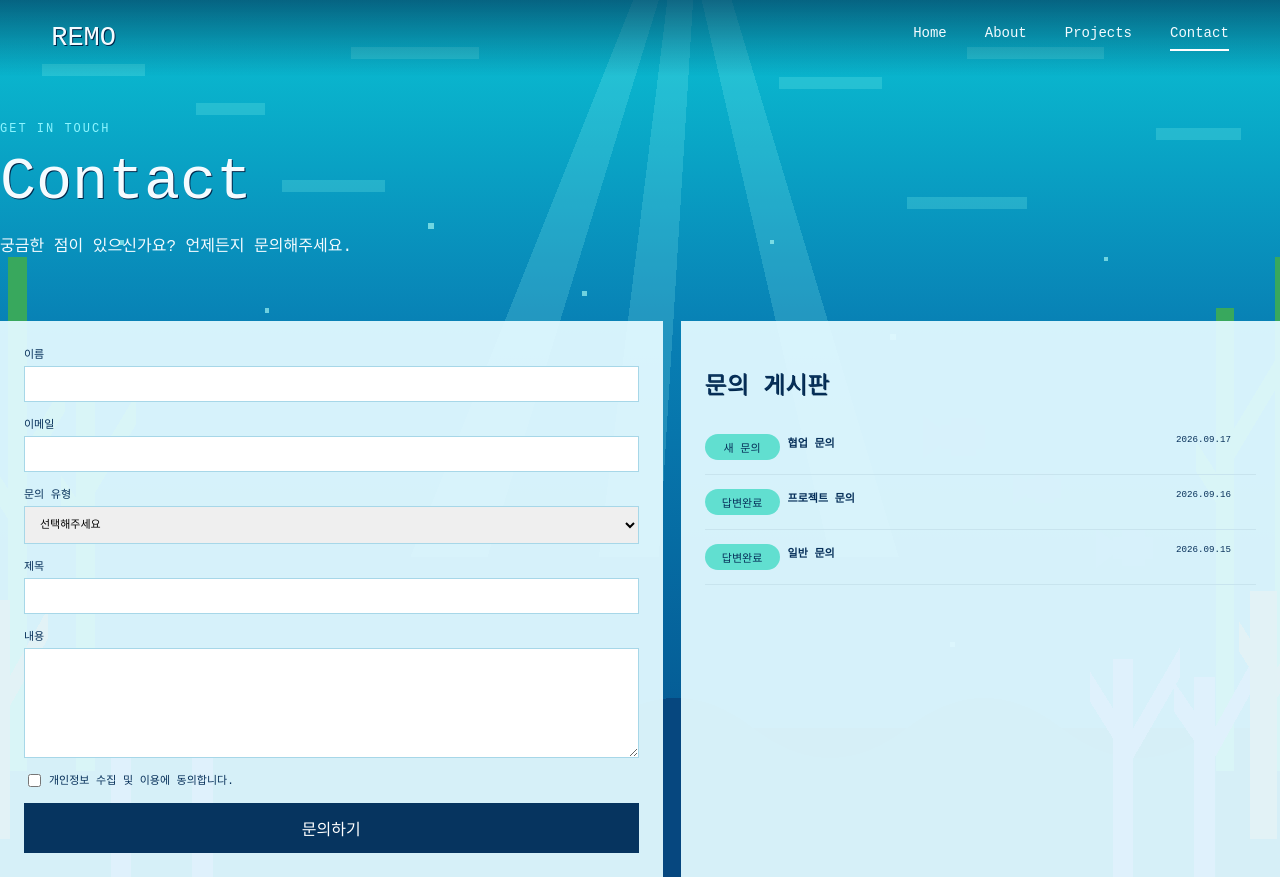
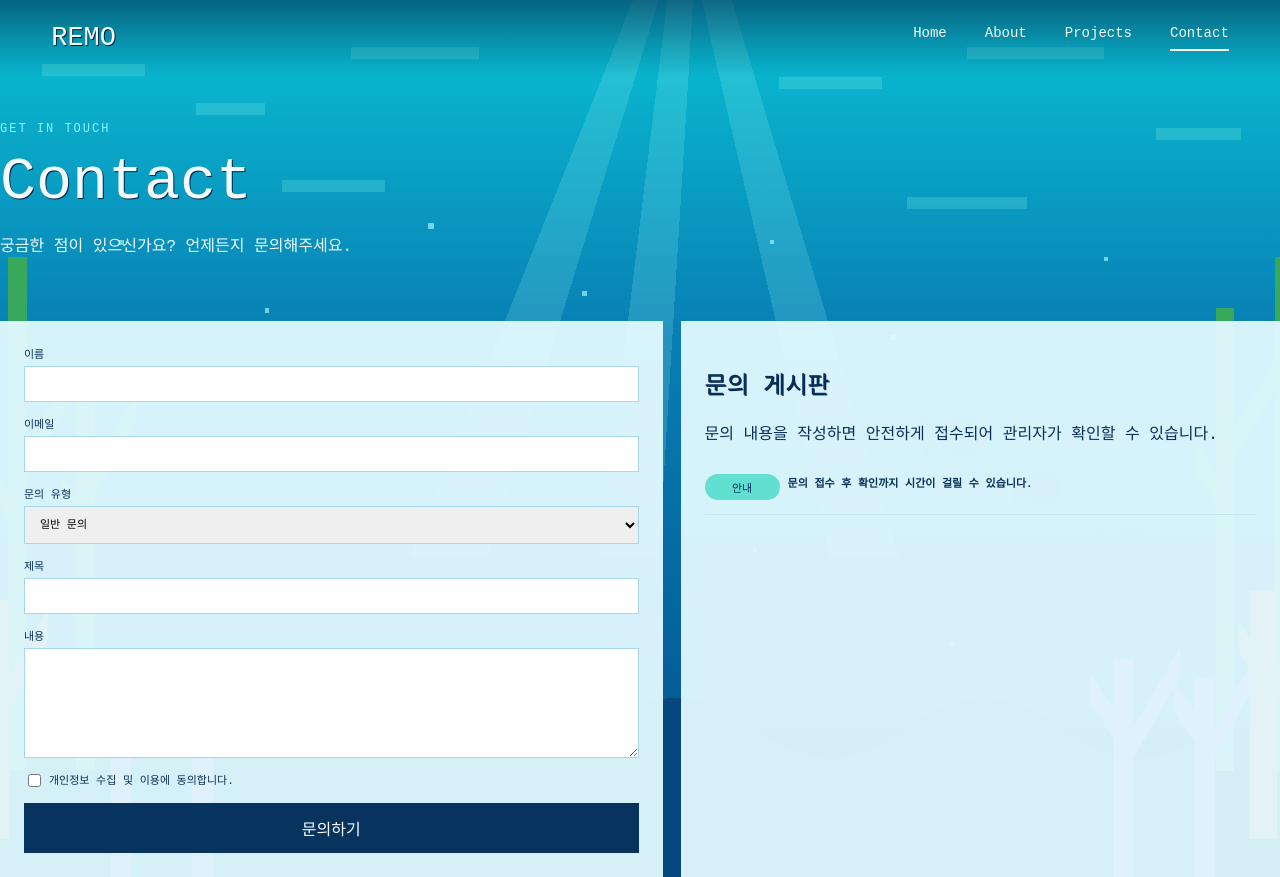
Before and after one commit to mingaangshin-byte/remo, a Next.js app: page /contact in a window 1280 px wide. Built offline with nearby package versions, Linux system fonts and the light colour scheme; a web font is replaced by a local one.

Commit message:
feat: save contact inquiries to Neon

```diff
--- a/app/contact/page.tsx
+++ b/app/contact/page.tsx
@@ -1,3 +1,83 @@
 'use client';
-import {useState} from 'react';
-export default function Contact(){const [sent,setSent]=useState(false);return <main className="page"><section className="content"><div className="page-hero"><div><p className="eyebrow">GET IN TOUCH</p><h1 className="pixel">Contact</h1><p>궁금한 점이 있으신가요? 언제든지 문의해주세요.</p></div></div><div className="contact-layout"><form className="form-card" onSubmit={e=>{e.preventDefault();setSent(true)}}><label>이름<input required/></label><label>이메일<input required type="email"/></label><label>문의 유형<select><option>선택해주세요</option><option>일반 문의</option><option>프로젝트 문의</option><option>협업 문의</option></select></label><label>제목<input required/></label><label>내용<textarea required/></label><label className="check"><input type="checkbox" required/> 개인정보 수집 및 이용에 동의합니다.</label><button className="primary">{sent?'문의가 접수되었습니다!':'문의하기'}</button></form><div className="notice-card"><h2 className="pixel">문의 게시판</h2>{['협업 문의','프로젝트 문의','일반 문의'].map((x,i)=><div className="notice" key={x}><span>{i?'답변완료':'새 문의'}</span><b>{x}</b><small>2026.09.{17-i}</small></div>)}</div></div></section></main>}
+
+import { useState, type FormEvent } from 'react';
+
+type InquiryType = '일반 문의' | '프로젝트 문의' | '협업 문의';
+
+export default function Contact() {
+  const [status, setStatus] = useState<'idle' | 'submitting' | 'sent' | 'error'>('idle');
+  const [errorMessage, setErrorMessage] = useState('');
+
+  async function handleSubmit(event: FormEvent<HTMLFormElement>) {
+    event.preventDefault();
+    setStatus('submitting');
+    setErrorMessage('');
+
+    const form = event.currentTarget;
+    const formData = new FormData(form);
+    const payload = {
+      name: String(formData.get('name') ?? ''),
+      email: String(formData.get('email') ?? ''),
+      inquiryType: String(formData.get('inquiryType') ?? '일반 문의'),
+      title: String(formData.get('title') ?? ''),
+      content: String(formData.get('content') ?? ''),
+      consent: formData.get('consent') === 'on',
+    };
+
+    try {
+      const response = await fetch('/api/inquiries', {
+        method: 'POST',
+        headers: { 'Content-Type': 'application/json' },
+        body: JSON.stringify(payload),
+      });
+      const result = await response.json();
+      if (!response.ok) throw new Error(result.error ?? '문의 접수에 실패했습니다.');
+
+      form.reset();
+      setStatus('sent');
+    } catch (error) {
+      setStatus('error');
+      setErrorMessage(error instanceof Error ? error.message : '잠시 후 다시 시도해주세요.');
+    }
+  }
+
+  return (
+    <main className="page">
+      <section className="content">
+        <div className="page-hero">
+          <div>
+            <p className="eyebrow">GET IN TOUCH</p>
+            <h1 className="pixel">Contact</h1>
+            <p>궁금한 점이 있으신가요? 언제든지 문의해주세요.</p>
+          </div>
+        </div>
+        <div className="contact-layout">
+          <form className="form-card" onSubmit={handleSubmit}>
+            <label>이름<input name="name" required maxLength={100} /></label>
+            <label>이메일<input name="email" required type="email" maxLength={254} /></label>
+            <label>문의 유형
+              <select name="inquiryType" defaultValue="일반 문의">
+                <option>일반 문의</option>
+                <option>프로젝트 문의</option>
+                <option>협업 문의</option>
+              </select>
+            </label>
+            <label>제목<input name="title" required maxLength={200} /></label>
+            <label>내용<textarea name="content" required maxLength={10000} /></label>
+            <label className="check"><input name="consent" type="checkbox" required /> 개인정보 수집 및 이용에 동의합니다.</label>
+            <button className="primary" disabled={status === 'submitting'}>
+              {status === 'submitting' ? '접수 중...' : '문의하기'}
+            </button>
+            {status === 'sent' && <p role="status">문의가 정상적으로 접수되었습니다.</p>}
+            {status === 'error' && <p role="alert">{errorMessage}</p>}
+          </form>
+          <div className="notice-card">
+            <h2 className="pixel">문의 게시판</h2>
+            <p>문의 내용을 작성하면 안전하게 접수되어 관리자가 확인할 수 있습니다.</p>
+            <div className="notice"><span>안내</span><b>문의 접수 후 확인까지 시간이 걸릴 수 있습니다.</b></div>
+          </div>
+        </div>
+      </section>
+    </main>
+  );
+}
```
